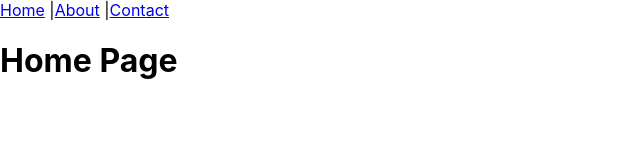
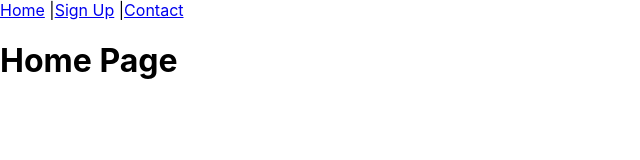
Before and after one commit to thanhtoannguyenviet/react-training, a React (Create React App) app: page / in a window 1280 px wide. Shown: the top 160 px of the page, without its empty margins (0-640 px from the left). Built offline with nearby package versions, Linux system fonts and the light colour scheme.

Commit message:
section-5.1:  basic routes

```diff
--- a/src/App.js
+++ b/src/App.js
@@ -9,8 +9,8 @@ function App() {
     <BrowserRouter>
     <nav>
         <Link to="/">Home</Link> |
-        <Link to="/about">About</Link> |
-        <Link to="/contact">Contact</Link>
+        <Link to="/signup">Sign Up</Link> |
+        <Link to="/admin">Contact</Link>
       </nav>
     <Routes>
       <Route path="/signup" element={<SignupForm />} />
```
